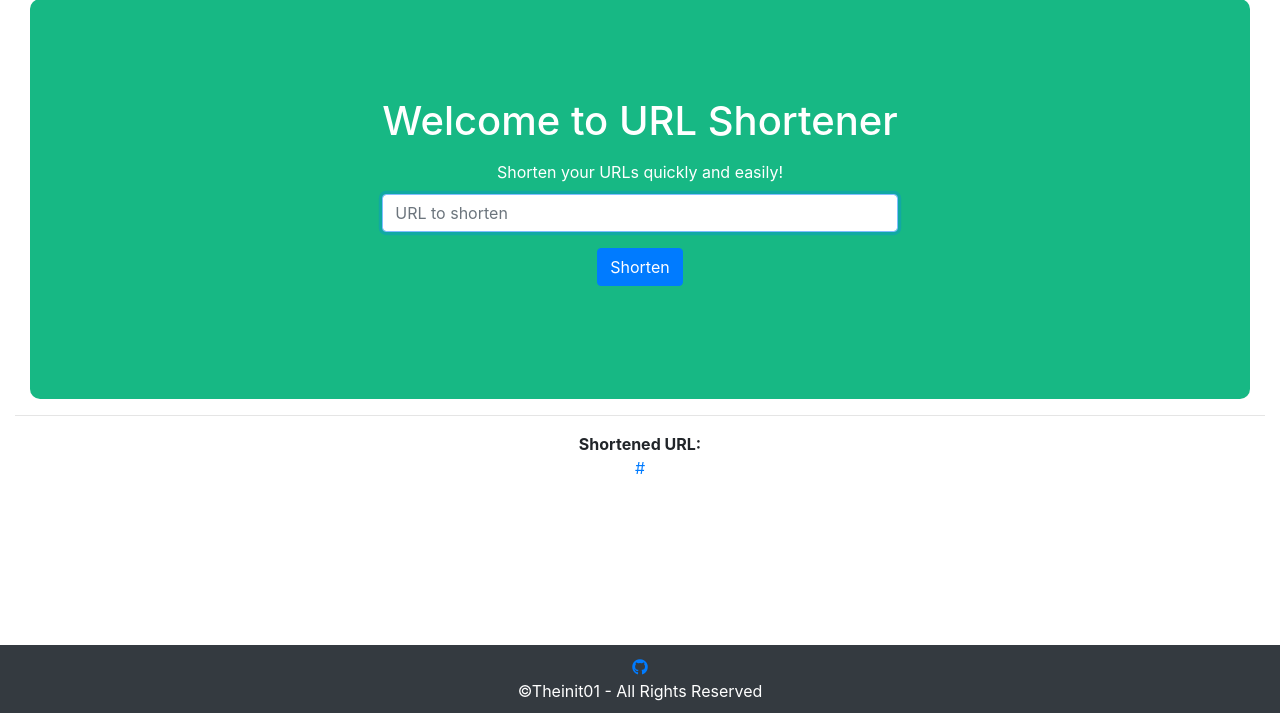
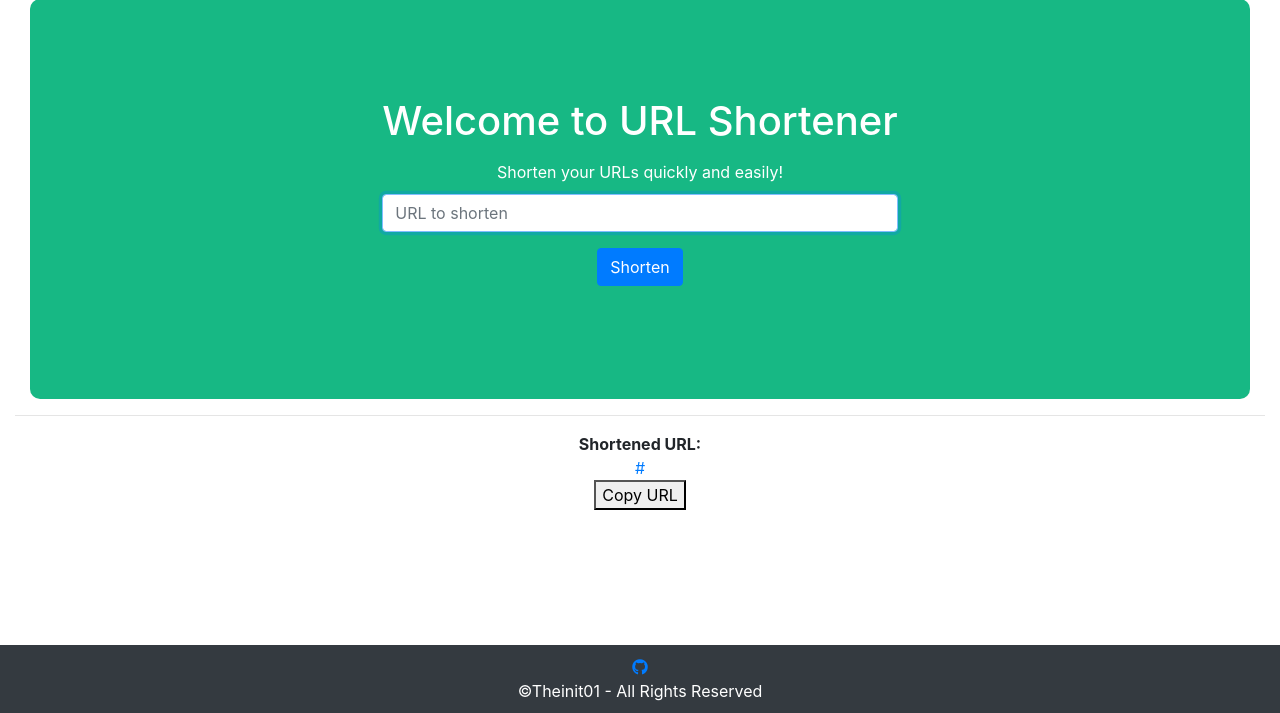
Before and after one commit to theinit01/urlShortener, a Flask app: template templates/index.html in a window 1280 px wide. Shown: the part 87-800 px from the top of the page. Run offline with Flask 3, Linux system fonts and the light colour scheme; the template is opened without the code that fills it: most values are stand-ins (such as "Sample title", 1, 10 or a date in 2020); some libraries are stand-ins or nearby versions.

Commit message:
Update index.html

```diff
--- a/templates/index.html
+++ b/templates/index.html
@@ -3,7 +3,7 @@
 {% block title %} URLShortener {% endblock %}
 
 {% block content %}
-<div class="col-md-12">
+<div class="col-md-12" id="hero">
     <div class="hero-container">
         <div class="hero-content text-center text-white">
             <h1>Welcome to URL Shortener</h1>
@@ -20,12 +20,37 @@
     </div>
 </div>
 
+<hr>
+{% if short_url %}
 
-{% if short_url %}
-    <hr>
     <div class="text-center">
-    <span><strong>Shortened URL:</strong><br/><a href="{{ short_url }}" target="_blank">{{ short_url }}</a></span>
+    <span><strong>Shortened URL:</strong><br/><a id="shortened-url" href="{{ short_url }}" target="_blank">{{ short_url }}</a></span><br>
+    <button class="copy-button" onclick="copyToClipboard()">Copy URL</button>
 </div>
+<script>
+    function copyToClipboard() {
+        var urlElement = document.getElementById("shortened-url");
+        var urlText = urlElement.innerText;
+
+        // Create a temporary textarea element
+        var tempTextArea = document.createElement("textarea");
+        tempTextArea.value = urlText;
+
+        // Append the textarea to the document body
+        document.body.appendChild(tempTextArea);
+
+        // Select the text in the textarea
+        tempTextArea.select();
+
+        // Copy the selected text to the clipboard
+        document.execCommand("copy");
+
+        // Remove the temporary textarea
+        document.body.removeChild(tempTextArea);
+
+    }
+</script>
+
     {% endif %}
 
 
```
